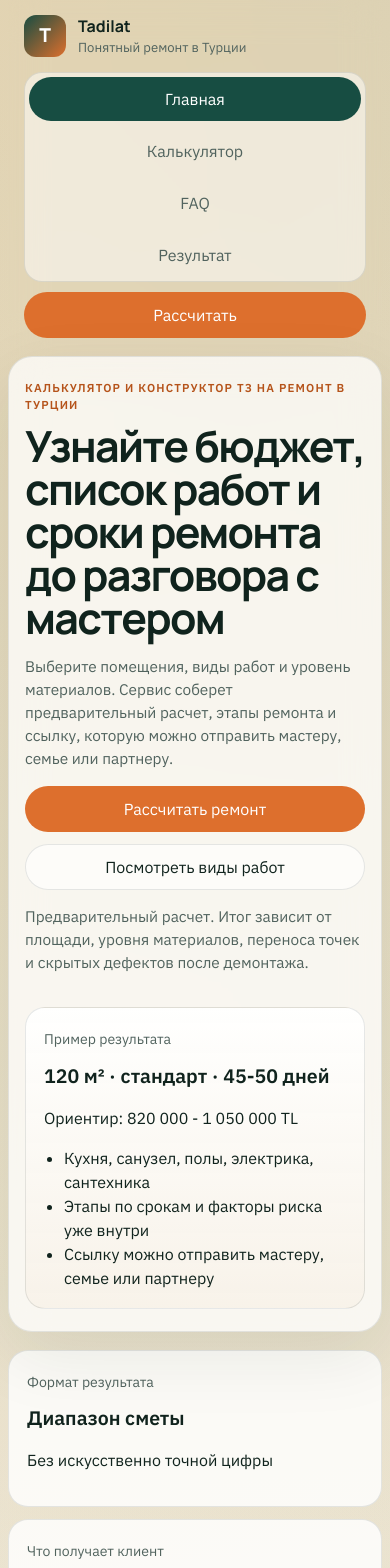
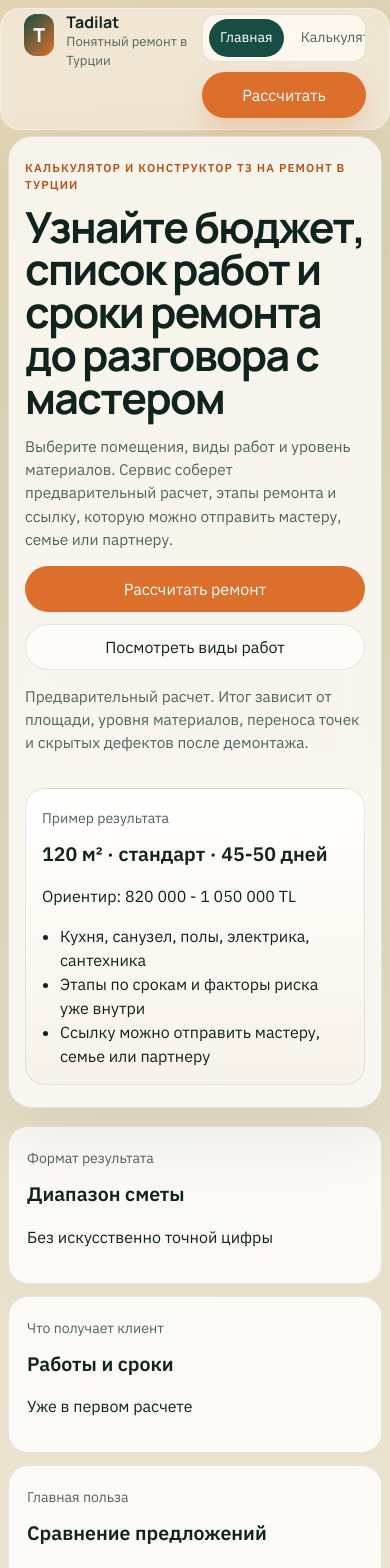
Before and after one commit to Ramiz2284/tadilat, a React (Vite) app: page / in a window 390 px wide. Shown: the top 1568 px of the page. Built offline with nearby package versions, Linux system fonts and the light colour scheme.

Commit message:
Refine mobile header and calculator layout

```diff
--- a/src/features/calculator/ui/WizardSidebar.tsx
+++ b/src/features/calculator/ui/WizardSidebar.tsx
@@ -23,11 +23,10 @@ export function WizardSidebar({
 }: WizardSidebarProps) {
   return (
     <aside className="wizard-sidebar">
-      <p className="eyebrow">Wizard-калькулятор</p>
-      <h1>Соберите понятный сценарий ремонта</h1>
-      <p>
-        Пройдите по шагам без хаоса: сначала объем работ, потом материалы и сроки. В
-        конце вы получите диапазон цены, этапы ремонта и ссылку для отправки мастеру.
+      <p className="eyebrow">Калькулятор ремонта</p>
+      <h1>Соберите сценарий ремонта без хаоса</h1>
+      <p className="wizard-sidebar-intro">
+        Пройдите короткие шаги и сразу получите ориентир по бюджету, срокам и списку работ.
       </p>
 
       <div className="progress-block">
--- a/src/styles.css
+++ b/src/styles.css
@@ -38,6 +38,14 @@ body {
   overflow-x: hidden;
 }
 
+img,
+svg,
+canvas,
+video {
+  display: block;
+  max-width: 100%;
+}
+
 a {
   color: inherit;
   text-decoration: none;
@@ -70,16 +78,29 @@ button {
   backdrop-filter: blur(18px);
 }
 
+.topbar::after {
+  content: "";
+  position: absolute;
+  inset: 10px -12px auto;
+  height: calc(100% - 20px);
+  border-radius: 24px;
+  background: rgba(255, 248, 239, 0.52);
+  border: 1px solid rgba(255, 255, 255, 0.35);
+  z-index: -1;
+}
+
 .topbar-actions {
   display: flex;
   align-items: center;
   gap: 12px;
+  min-width: 0;
 }
 
 .brand {
   display: inline-flex;
   align-items: center;
   gap: 12px;
+  min-width: 0;
 }
 
 .brand-mark {
@@ -105,6 +126,7 @@ h3 {
 .brand small {
   display: block;
   color: var(--ink-soft);
+  overflow-wrap: anywhere;
 }
 
 .topnav {
@@ -117,6 +139,8 @@ h3 {
   backdrop-filter: blur(14px);
   overflow-x: auto;
   scrollbar-width: none;
+  min-width: 0;
+  max-width: 100%;
 }
 
 .topnav::-webkit-scrollbar {
@@ -127,6 +151,7 @@ h3 {
   padding: 10px 16px;
   border-radius: 999px;
   color: var(--ink-soft);
+  flex: 0 0 auto;
 }
 
 .topnav a.active {
@@ -136,6 +161,7 @@ h3 {
 
 .topbar-cta {
   white-space: nowrap;
+  flex: 0 0 auto;
 }
 
 .page {
@@ -188,6 +214,7 @@ h3 {
 .hero-disclaimer {
   color: var(--ink-soft);
   max-width: 70ch;
+  overflow-wrap: anywhere;
 }
 
 .hero-actions,
@@ -208,6 +235,7 @@ h3 {
   border: 1px solid transparent;
   border-radius: 999px;
   transition: transform 0.2s ease, background-color 0.2s ease;
+  text-align: center;
 }
 
 .button:hover {
@@ -257,6 +285,21 @@ h3 {
 .hero-card ul {
   margin: 14px 0 0;
   padding-left: 20px;
+}
+
+.hero-card li,
+.info-card p,
+.step-card p,
+.example-card p,
+.faq-item p,
+.timeline-item p,
+.muted-note,
+.choice-card span,
+.hint-card p,
+.preview-estimate-card p,
+.preview-estimate-card small,
+.result-price-card p {
+  overflow-wrap: anywhere;
 }
 
 .hero-card-label,
@@ -341,6 +384,7 @@ h3 {
   background: rgba(23, 77, 66, 0.08);
   border: 1px solid rgba(23, 77, 66, 0.1);
   min-width: 0;
+  overflow-wrap: anywhere;
 }
 
 .check-item {
@@ -361,6 +405,7 @@ h3 {
 .faq-item summary {
   cursor: pointer;
   font-weight: 700;
+  overflow-wrap: anywhere;
 }
 
 .wizard-shell {
@@ -380,6 +425,10 @@ h3 {
 .wizard-sidebar p,
 .wizard-sidebar small {
   color: rgba(255, 255, 255, 0.76);
+}
+
+.wizard-sidebar-intro {
+  max-width: 36ch;
 }
 
 .progress-block,
@@ -431,6 +480,7 @@ h3 {
   border-radius: 18px;
   background: rgba(255, 255, 255, 0.08);
   cursor: pointer;
+  min-width: 0;
 }
 
 .wizard-steps li.active {
@@ -444,6 +494,7 @@ h3 {
   height: 34px;
   border-radius: 50%;
   background: rgba(255, 255, 255, 0.14);
+  flex: 0 0 34px;
 }
 
 .wizard-panel {
@@ -470,6 +521,11 @@ h3 {
   gap: 12px;
   padding: 8px 0;
   border-top: 1px solid rgba(255, 255, 255, 0.08);
+}
+
+.summary-line span,
+.summary-line strong {
+  overflow-wrap: anywhere;
 }
 
 .summary-line:first-of-type {
@@ -567,6 +623,10 @@ h3 {
   display: flex;
   flex-wrap: wrap;
   gap: 12px;
+}
+
+.contact-routing > * {
+  min-width: 0;
 }
 
 .hint-card,
@@ -685,8 +745,6 @@ h3 {
   }
 
   .topbar-actions,
-  .topbar,
-  .topnav,
   .hero-actions,
   .wizard-actions,
   .result-actions {
@@ -705,10 +763,12 @@ h3 {
   .topbar {
     gap: 14px;
     padding: 14px 0 18px;
+    align-items: stretch;
   }
 
   .brand {
     width: 100%;
+    align-items: flex-start;
   }
 
   .topbar-actions {
@@ -727,25 +787,44 @@ h3 {
     font-size: 0.82rem;
   }
 
+  .brand strong {
+    display: block;
+    line-height: 1.1;
+  }
+
   .topnav {
     width: 100%;
+    display: flex;
+    flex-direction: row;
+    align-items: center;
     justify-content: flex-start;
-    gap: 8px;
-    padding: 4px;
-    border-radius: 18px;
+    gap: 6px;
+    padding: 4px 6px;
+    border-radius: 14px;
+    overflow-x: auto;
+    overscroll-behavior-x: contain;
+    -webkit-overflow-scrolling: touch;
+    background: rgba(255, 250, 243, 0.78);
+    flex-wrap: nowrap;
   }
 
   .topnav a {
     white-space: nowrap;
     text-align: center;
-    min-height: 44px;
+    min-height: 38px;
     display: inline-flex;
     align-items: center;
     justify-content: center;
+    padding: 0 12px;
+    font-size: 0.9rem;
+    flex: 0 0 auto;
   }
 
   .topbar-cta {
-    min-height: 44px;
+    min-height: 42px;
+    width: 100%;
+    box-shadow: 0 12px 24px rgba(221, 111, 45, 0.22);
+    font-size: 1rem;
   }
 
   .page {
@@ -755,6 +834,11 @@ h3 {
   .hero {
     gap: 18px;
     border-radius: 24px;
+  }
+
+  .hero-copy,
+  .result-hero > div:first-child {
+    min-width: 0;
   }
 
   .hero h1,
@@ -771,6 +855,10 @@ h3 {
   .result-hero p,
   .hero-disclaimer {
     font-size: 0.96rem;
+  }
+
+  .hero-card ul {
+    padding-left: 18px;
   }
 
   .hero-actions .button,
@@ -798,6 +886,11 @@ h3 {
     gap: 12px;
   }
 
+  .stat-card,
+  .summary-card {
+    min-height: auto;
+  }
+
   .section {
     gap: 18px;
     border-radius: 24px;
@@ -822,37 +915,98 @@ h3 {
   }
 
   .wizard-sidebar {
-    gap: 16px;
+    display: grid;
+    gap: 14px;
+    padding-top: 18px;
+    padding-bottom: 18px;
+    border-bottom-left-radius: 0;
+    border-bottom-right-radius: 0;
+    background:
+      linear-gradient(180deg, rgba(18, 70, 61, 0.96), rgba(14, 47, 41, 0.98));
+  }
+
+  .wizard-sidebar .eyebrow {
+    margin-bottom: 6px;
+    color: rgba(255, 255, 255, 0.62);
+  }
+
+  .wizard-sidebar h1 {
+    font-size: clamp(1.72rem, 8vw, 2.3rem);
+    letter-spacing: -0.03em;
+  }
+
+  .wizard-sidebar-intro {
+    max-width: none;
+    font-size: 0.94rem;
   }
 
   .progress-block {
-    margin-top: 14px;
-    padding: 14px;
+    margin-top: 0;
+    padding: 12px 14px;
+    background: rgba(255, 255, 255, 0.06);
   }
 
   .wizard-steps {
-    display: flex;
+    display: grid;
+    grid-template-columns: repeat(2, minmax(0, 1fr));
     gap: 10px;
-    margin-top: 18px;
+    margin-top: 4px;
     overflow-x: auto;
-    padding-bottom: 6px;
-    scroll-snap-type: x proximity;
+    padding-bottom: 0;
   }
 
   .wizard-steps li {
-    min-width: 240px;
-    scroll-snap-align: start;
-    padding: 12px;
+    min-width: 0;
+    align-items: flex-start;
+    padding: 12px 10px;
+    gap: 10px;
+    border-radius: 16px;
+    background: rgba(255, 255, 255, 0.07);
+    box-shadow: inset 0 1px 0 rgba(255, 255, 255, 0.04);
+  }
+
+  .wizard-steps li div {
+    min-width: 0;
+  }
+
+  .wizard-steps li strong {
+    display: block;
+    font-size: 0.86rem;
+    line-height: 1.15;
+  }
+
+  .wizard-steps li small {
+    display: none;
+  }
+
+  .wizard-steps li span {
+    min-width: 30px;
+    height: 30px;
+    flex-basis: 30px;
+    font-size: 0.82rem;
+  }
+
+  .wizard-steps li.active {
+    background: rgba(255, 255, 255, 0.12);
+    outline: 1px solid rgba(255, 255, 255, 0.08);
   }
 
   .wizard-summary {
-    margin-top: 16px;
-    padding: 16px;
+    margin-top: 4px;
+    padding: 14px;
+    background: rgba(255, 255, 255, 0.05);
   }
 
   .wizard-panel {
     gap: 18px;
     padding-bottom: calc(22px + env(safe-area-inset-bottom));
+  }
+
+  .wizard-panel-heading h2,
+  .surface-panel h2,
+  .section h2 {
+    line-height: 1.1;
+    overflow-wrap: anywhere;
   }
 
   .field-grid,
@@ -882,6 +1036,11 @@ h3 {
     height: 52px;
   }
 
+  .field input,
+  .textarea {
+    font-size: 16px;
+  }
+
   .recommendation-banner {
     padding: 16px;
     border-radius: 20px;
@@ -895,12 +1054,17 @@ h3 {
     position: sticky;
     bottom: 0;
     padding-top: 12px;
-    background: linear-gradient(180deg, rgba(246, 241, 232, 0), rgba(246, 241, 232, 0.96) 30%);
+    padding-bottom: max(8px, env(safe-area-inset-bottom));
+    background: linear-gradient(180deg, rgba(246, 241, 232, 0), rgba(246, 241, 232, 0.98) 36%);
   }
 
   .result-shell {
     gap: 18px;
     border-radius: 24px;
+  }
+
+  .result-hero {
+    gap: 16px;
   }
 
   .result-price-card {
@@ -923,6 +1087,11 @@ h3 {
 
   .risk-list {
     padding-left: 18px;
+  }
+
+  .contact-routing,
+  .section-actions {
+    width: 100%;
   }
 }
 
@@ -951,6 +1120,18 @@ h3 {
     padding: 0 16px;
   }
 
+  .topnav a {
+    padding-left: 11px;
+    padding-right: 11px;
+    font-size: 0.88rem;
+  }
+
+  .topbar::after {
+    inset: 8px -8px auto;
+    height: calc(100% - 16px);
+    border-radius: 20px;
+  }
+
   .textarea {
     padding: 14px 16px;
   }
@@ -962,13 +1143,118 @@ h3 {
     font-size: 1.22rem;
   }
 
+  .wizard-steps {
+    grid-template-columns: 1fr;
+  }
+
   .wizard-steps li {
-    min-width: 220px;
+    min-width: 0;
   }
 
   .choice-card {
     min-height: 96px;
     padding: 14px;
+  }
+
+  .result-price-card,
+  .hero-card {
+    padding: 16px;
+  }
+}
+
+@media (min-width: 721px) and (max-width: 920px) {
+  .app-shell {
+    width: min(100% - 24px, 100%);
+  }
+
+  .topbar {
+    display: grid;
+    grid-template-columns: 1fr;
+    gap: 10px;
+    padding: 12px 0 14px;
+    align-items: stretch;
+  }
+
+  .topbar::after {
+    inset: 6px -6px auto;
+    height: calc(100% - 12px);
+    border-radius: 20px;
+    background: linear-gradient(180deg, rgba(252, 246, 235, 0.82), rgba(247, 239, 223, 0.72));
+    box-shadow: 0 18px 36px rgba(211, 177, 108, 0.12);
+  }
+
+  .brand {
+    width: 100%;
+    align-items: flex-start;
+    gap: 10px;
+  }
+
+  .brand strong {
+    display: block;
+    line-height: 1.08;
+    font-size: 1.28rem;
+  }
+
+  .brand small {
+    font-size: 0.88rem;
+    line-height: 1.25;
+    max-width: 18ch;
+  }
+
+  .brand-mark {
+    width: 42px;
+    height: 42px;
+    border-radius: 12px;
+    font-size: 1.15rem;
+    box-shadow: 0 10px 18px rgba(23, 77, 66, 0.16);
+  }
+
+  .topbar-actions {
+    width: 100%;
+    display: grid;
+    grid-template-columns: 1fr;
+    gap: 8px;
+  }
+
+  .topnav {
+    width: 100%;
+    gap: 5px;
+    padding: 5px;
+    border-radius: 13px;
+    background: rgba(255, 252, 246, 0.92);
+    border: 1px solid rgba(23, 77, 66, 0.08);
+    box-shadow: inset 0 1px 0 rgba(255, 255, 255, 0.6);
+    overflow-x: auto;
+    overflow-y: hidden;
+    flex-wrap: nowrap;
+    justify-content: flex-start;
+    scrollbar-width: none;
+  }
+
+  .topnav::-webkit-scrollbar {
+    display: none;
+  }
+
+  .topnav a {
+    min-height: 36px;
+    padding: 0 13px;
+    font-size: 0.9rem;
+    white-space: nowrap;
+    flex: 0 0 auto;
+    color: rgba(16, 35, 29, 0.72);
+  }
+
+  .topnav a.active {
+    box-shadow: 0 8px 16px rgba(23, 77, 66, 0.16);
+  }
+
+  .topbar-cta {
+    min-height: 40px;
+    width: min(100%, 260px);
+    justify-self: start;
+    font-size: 0.98rem;
+    padding: 0 18px;
+    box-shadow: 0 12px 22px rgba(221, 111, 45, 0.2);
   }
 }
 
```
